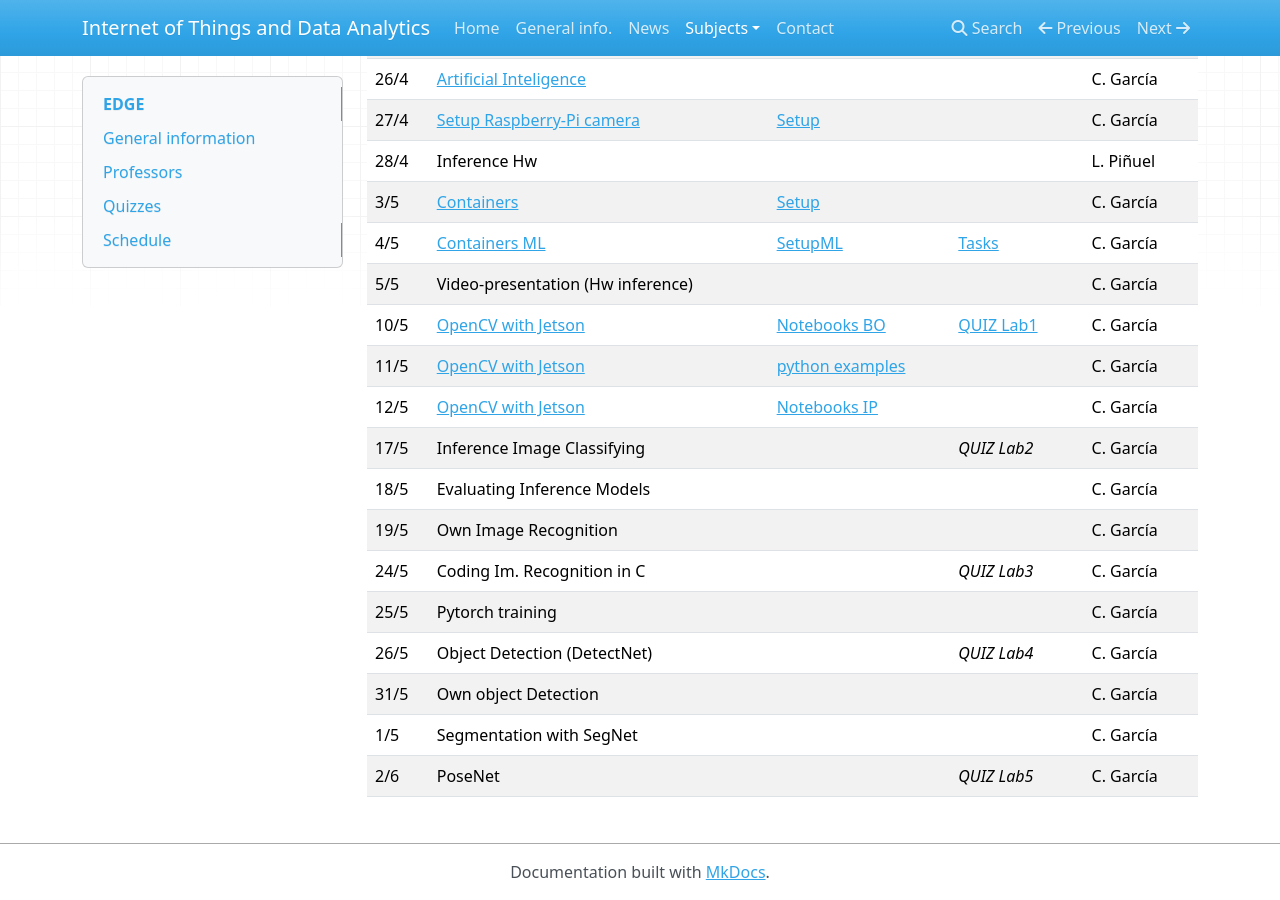
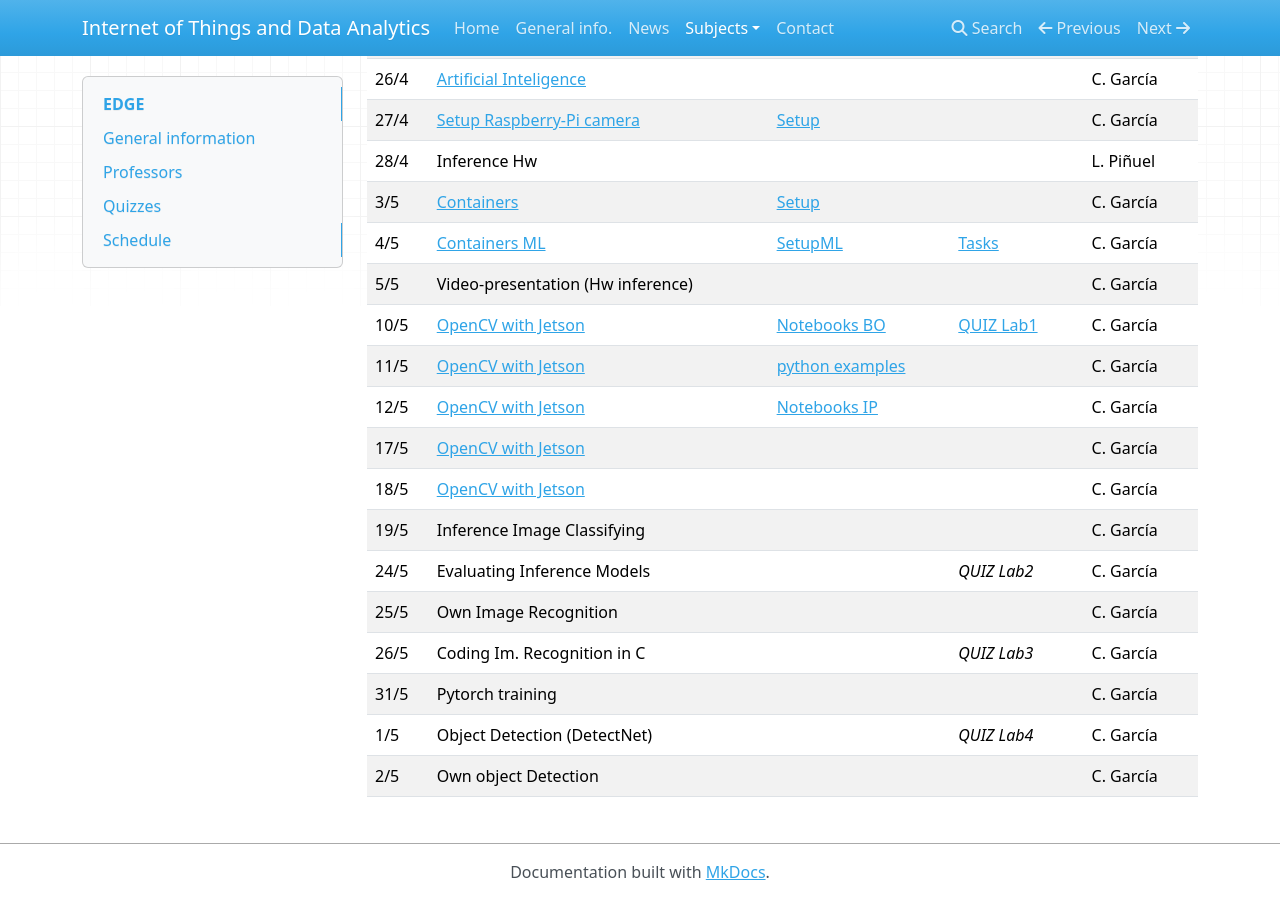
Before and after one commit to iot-da/iot-da.github.io, an MkDocs documentation site: the page built from docs/Subjects/EDGE/index.md, in a window 1280 px wide and 900 px high, scrolled down 804 px. Built offline with MkDocs 1.6.1, drawn with Linux system fonts in a browser that asks for light colours; nearby versions of some CDN libraries.

Commit message:
Mejoras OpenCV

```diff
--- a/docs/Subjects/EDGE/index.md
+++ b/docs/Subjects/EDGE/index.md
@@ -33,12 +33,12 @@ For all quizzes will you are requested to use your e-mail address as name. All o
 | 10/5         | [OpenCV with Jetson](Week4/slides/Week3_OpenCV.pdf)                  | [Notebooks BO](Week4/JupyterNotebooks/OpenCV_BasicOperations.tar.gz)  | [QUIZ Lab1](https://api.socrative.com/rc/MSKz9c)    | C. García |
 | 11/5         | [OpenCV with Jetson](Week4/slides/Week3_OpenCV.pdf)                  | [python examples](Week4/JupyterNotebooks/example_python.tar.gz)    |                | C. García |
 | 12/5         | [OpenCV with Jetson](Week4/slides/Week3_OpenCV.pdf)                  | [Notebooks IP](Week4/JupyterNotebooks/OpenCV_ImageProcessing.tar.gz)  |                | C. García |
-| 17/5         | Inference Image Classifying                                          |                                       | *QUIZ Lab2*    | C. García |
-| 18/5         | Evaluating Inference Models                                          |                                       |                | C. García |
-| 19/5         | Own Image Recognition                                                |                                       |                | C. García |
-| 24/5         | Coding Im. Recognition in C                                          |                                       | *QUIZ Lab3*    | C. García |
-| 25/5         | Pytorch training                                                     |                                       |                | C. García |
-| 26/5         | Object Detection (DetectNet)                                         |                                       | *QUIZ Lab4*    | C. García |
-| 31/5         | Own object Detection                                                 |                                       |                | C. García |
-| 1/5          | Segmentation with SegNet                                             |                                       |                | C. García |
-| 2/6          | PoseNet                                                              |                                       | *QUIZ Lab5*    | C. García |
+| 17/5         | [OpenCV with Jetson](Week4/slides/Week3_OpenCV.pdf)                  |                                       |                | C. García |
+| 18/5         | [OpenCV with Jetson](Week4/slides/Week3_OpenCV.pdf)                  |                                       |                | C. García |
+| 19/5         | Inference Image Classifying                                          |                                       |                | C. García |
+| 24/5         | Evaluating Inference Models                                          |                                       | *QUIZ Lab2*    | C. García |
+| 25/5         | Own Image Recognition                                                |                                       |                | C. García |
+| 26/5         | Coding Im. Recognition in C                                          |                                       | *QUIZ Lab3*    | C. García |
+| 31/5         | Pytorch training                                                     |                                       |                | C. García |
+|  1/5         | Object Detection (DetectNet)                                         |                                       | *QUIZ Lab4*    | C. García |
+|  2/5         | Own object Detection                                                 |                                       |                | C. García |
```
Also changed, not shown: 1 other file.
